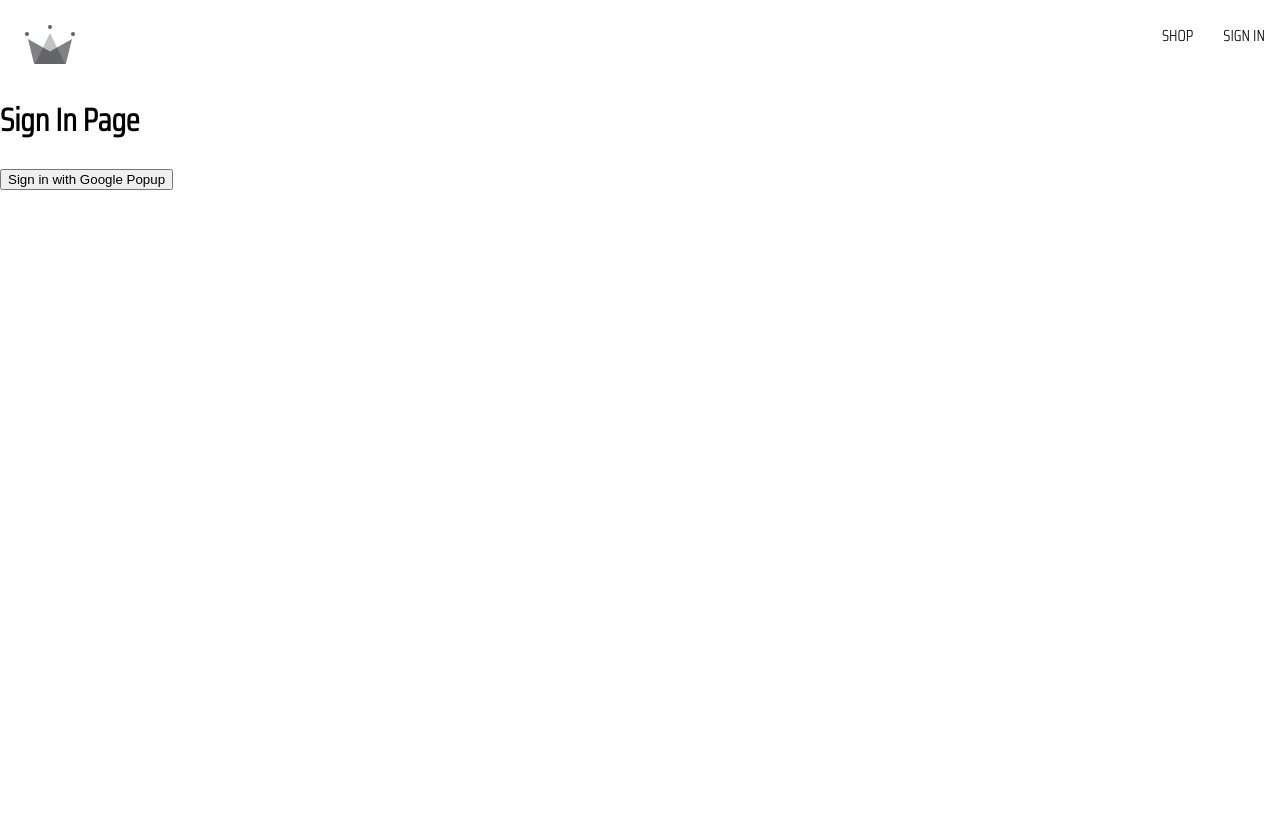
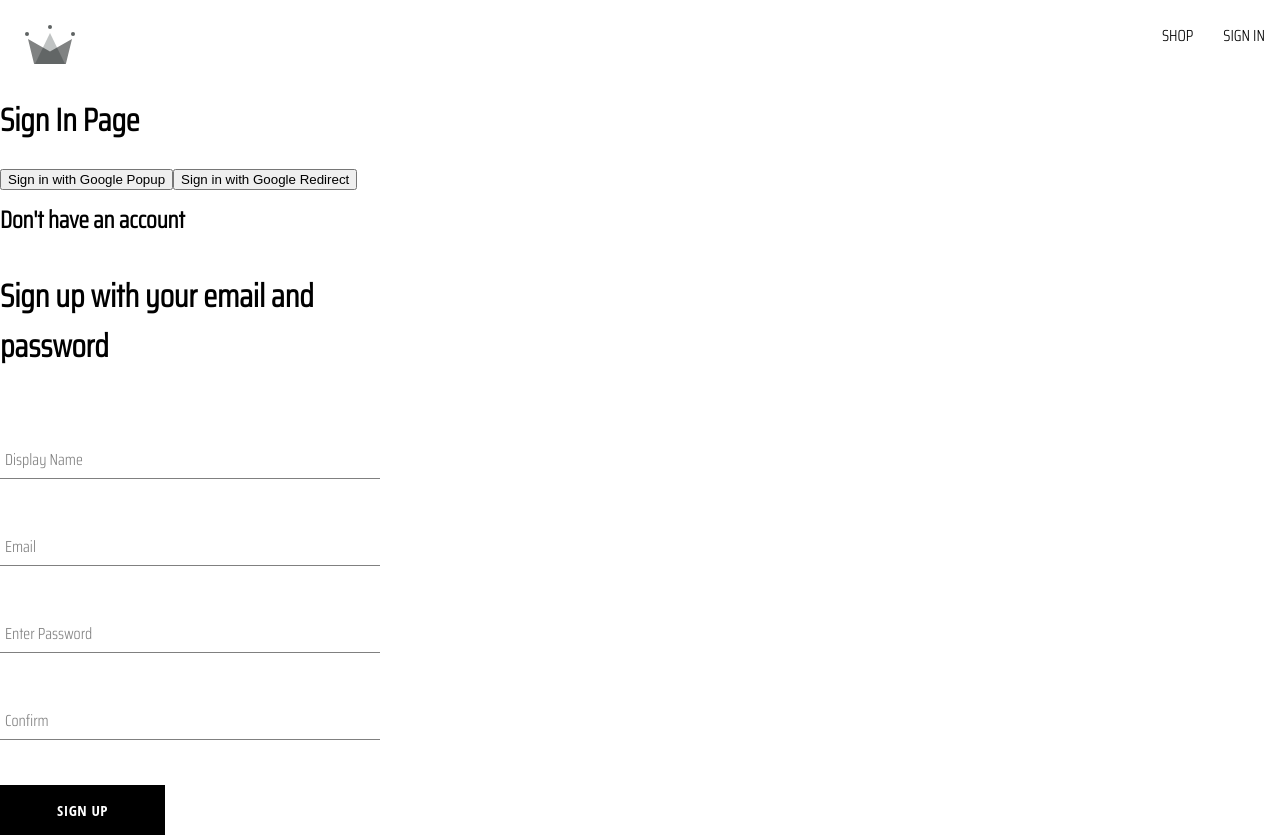
Before and after one commit to Atikrg/crwn-clothing-reactJS, a React (Create React App) app: page /sign-in in a window 1280 px wide. Before the commit the page ends 800 px from the top, so only its background shows below. Built offline with nearby package versions, Linux system fonts and the light colour scheme.

Commit message:
created sign up component, the form input component, button component

```diff
--- /dev/null
+++ b/src/components/button/button.component.jsx
@@ -0,0 +1,19 @@
+/**
+ * default
+ * inverted
+ * google sign in
+ */
+import './button.styles.scss'
+const BUTTON_TYPE_CLASSES = {
+    google: 'goole-sign-in',
+    inverted:'inverted'
+}
+
+const Button = ({children, buttonType, ...otherProps}) =>{
+
+    return (
+<button className={`button-container ${BUTTON_TYPE_CLASSES[buttonType]}` }>{children}</button>
+    )
+}
+
+export default Button;
--- /dev/null
+++ b/src/components/button/button.styles.scss
@@ -0,0 +1,46 @@
+.button-container {
+    min-width: 165px;
+    width: auto;
+    height: 50px;
+    letter-spacing: 0.5px;
+    line-height: 50px;
+    padding: 0 35px 0 35px;
+    font-size: 15px;
+    background-color: black;
+    color: white;
+    text-transform: uppercase;
+    font-family: 'Open Sans Condensed';
+    font-weight: bolder;
+    border: none;
+    cursor: pointer;
+    display: flex;
+    justify-content: center;
+
+    &:hover {
+        background-color: white;
+        color: black;
+        border: 1px solid black;
+    }
+
+    &.google-sign-in {
+        background-color: #4285f4;
+        color: white;
+
+        &:hover {
+            background-color: #357ae8;
+            border: none;
+        }
+    }
+
+    &.inverted {
+        background-color: white;
+        color: black;
+        border: 1px solid black;
+
+        &:hover {
+            background-color: black;
+            color: white;
+            border: none;
+        }
+    }
+}
--- /dev/null
+++ b/src/components/form-input/form-input.component.jsx
@@ -0,0 +1,22 @@
+import './form-input.styles.scss'
+const FormInput = ({label, ...otherProps})=>{
+    return (
+        <div className="group">
+            <input className="form-input" {...otherProps} />
+
+        {label && (
+             <label
+                className={
+                        `${otherProps.value.length ?
+                        'shrink' :
+                        ''}
+                        form-input-label
+                  `}>
+                    {label}
+        </label>
+        )}
+        </div>
+    )
+}
+
+export default FormInput;
--- /dev/null
+++ b/src/components/form-input/form-input.styles.scss
@@ -0,0 +1,54 @@
+$sub-color: grey;
+$main-color: black;
+
+@mixin shrinkLabel {
+    top: -14px;
+    font-size: 12px;
+    color: $main-color;
+}
+
+.group {
+    position: relative;
+    margin: 45px 0;
+
+    .form-input {
+        background: none;
+        background-color: white;
+        color: $sub-color;
+        font-size: 18px;
+        padding: 10px 10px 10px 5px;
+        display: block;
+        width: 100%;
+        border: none;
+        border-radius: 0;
+        border-bottom: 1px solid $sub-color;
+        margin: 25px 0;
+
+        &:focus {
+            outline: none;
+        }
+
+        &:focus~.form-input-label {
+            @include shrinkLabel();
+        }
+    }
+
+    input[type='password'] {
+        letter-spacing: 0.3em;
+    }
+
+    .form-input-label {
+        color: $sub-color;
+        font-size: 16px;
+        font-weight: normal;
+        position: absolute;
+        pointer-events: none;
+        left: 5px;
+        top: 10px;
+        transition: 300ms ease all;
+
+        &.shrink {
+            @include shrinkLabel();
+        }
+    }
+}
--- a/src/routes/signin/sign-in.component.jsx
+++ b/src/routes/signin/sign-in.component.jsx
@@ -1,15 +1,49 @@
-import { signInWithGooglePopup, createUserDocumentFromAuth } from "../../utils/firebase/firebase.utils";
-
+import SignUpForm from "../../sign-up-form/sign-up-form.component";
+import { useEffect } from "react";
+import { getRedirectResult } from "firebase/auth";
+import {
+    auth,
+    signInWithGooglePopup,
+    createUserDocumentFromAuth,
+    signInWithGoogleRedirect
+} from "../../utils/firebase/firebase.utils";
 
 const SignIn = ()=>{
+   useEffect(()=>{
+    async function fetchData(){
+        getRedirectResult(auth);
+        const response = await getRedirectResult(auth);
+
+        if(response){
+            const userDocRef = await
+            createUserDocumentFromAuth(response.user);
+        }
+    }
+       fetchData();
+   }, []);
+
     const logGoogleUser = async() => {
         const {user} = await signInWithGooglePopup();
         const userDocRef = createUserDocumentFromAuth(user);
+
     }
+    const logGoogleRedirectUser = async() =>{
+        const {user} = await signInWithGoogleRedirect();
+        console.log({user})
+    };
     return(
        <div>
-        <h1>Sign In Page</h1>
-        <button onClick = {logGoogleUser}>Sign in with Google Popup</button>
+            <h1>Sign In Page</h1>
+
+            <button onClick = {logGoogleUser}>
+                Sign in with Google Popup
+            </button>
+
+            <button onClick={logGoogleRedirectUser}>
+                Sign in with Google Redirect
+            </button>
+
+            <SignUpForm/>
        </div>
         )
 }
--- /dev/null
+++ b/src/sign-up-form/sign-up-form.component.jsx
@@ -0,0 +1,98 @@
+import { useState } from 'react';
+import './sign-up-form.styles.scss'
+
+import Button from '../components/button/button.component';
+import {
+    createAuthUserWithEmailAndPassword,
+    createUserDocumentFromAuth
+    } from '../utils/firebase/firebase.utils';
+
+import FormInput from '../components/form-input/form-input.component';
+
+const defaultFormFields = {
+    displayName: '',
+    email: '',
+    password: '',
+    confirmPassword: ''
+}
+
+const SignUpForm = () => {
+    const [formFields, setFormFields] = useState(defaultFormFields)
+    const { displayName, email, password, confirmPassword } = formFields;
+
+    const resetFormFields = ()=>{
+        setFormFields(defaultFormFields);
+    }
+
+    const handleSubmit = async (event) => {
+        event.preventDefault();
+        if (password !== confirmPassword) {
+            alert("Passwords do not match");
+            return;
+        }
+        try {
+            const {user} = await createAuthUserWithEmailAndPassword(
+                email,
+                password
+            );
+            await createUserDocumentFromAuth(user, {displayName});
+           resetFormFields();
+        } catch (error) {
+            if (error.code === 'auth/email-already-in-use') {
+                alert('Cannot create user, email already in use');
+            }else{
+                console.log("User creation encountered an error", error);
+            }
+        }
+
+    }
+
+    const handleChange = (event) => {
+        const { name, value } = event.target;
+        setFormFields({ ...formFields, [name]: value });
+    }
+
+    return (
+        <div className='sign-up-container'>
+        <h2>Don't have an account</h2>
+            <h1>
+                Sign up  with your email and password
+            </h1>
+            <form onSubmit={handleSubmit}>
+                <FormInput
+                    label= "Display Name"
+                    type="text" required
+                    onChange={handleChange}
+                    name="displayName"
+                    value={displayName} />
+
+                <FormInput
+                    label="Email"
+                    type="email" required
+                    onChange={handleChange}
+                    name="email"
+                    value={email} />
+
+                <FormInput
+                    label= "Enter Password"
+                    type="password" required
+                    onChange={handleChange}
+                    name="password"
+                    value={password} />
+
+
+                <FormInput
+                    label= "Confirm"
+                    type="password" required
+                    onChange={handleChange}
+                    name="confirmPassword"
+                    value={confirmPassword} />
+
+                <Button buttonType="google" type="submit">
+                    Sign Up
+                </Button>
+            </form>
+        </div>
+    )
+}
+export default SignUpForm
--- /dev/null
+++ b/src/sign-up-form/sign-up-form.styles.scss
@@ -0,0 +1,9 @@
+.sign-up-container{
+    display:flex;
+    flex-direction: column;
+    width: 380px;
+
+    h2{
+        margin: 10px 0;
+    }
+}
--- a/src/utils/firebase/firebase.utils.js
+++ b/src/utils/firebase/firebase.utils.js
@@ -1,6 +1,13 @@
+import { getFirestore, doc, getDoc, setDoc } from 'firebase/firestore';
 import { initializeApp } from 'firebase/app';
-import { getAuth, signInWithRedirect, signInWithPopup, GoogleAuthProvider } from 'firebase/auth';
-import { getFirestore, doc, getDoc, setDoc } from 'firebase/firestore';
+import {
+    getAuth,
+    signInWithRedirect,
+    signInWithPopup,
+    GoogleAuthProvider,
+    createUserWithEmailAndPassword,
+
+} from 'firebase/auth';
 
 const firebaseConfig = {
     apiKey: "AIzaSyAdQEHrK6iXK8P6ZM-k4hweGrNJb_pmvhg",
@@ -15,17 +22,25 @@
 // Initialize Firebase
 const firebaseApp = initializeApp(firebaseConfig);
 
-const provider = new GoogleAuthProvider();
-provider.setCustomParameters({
+const googleProvider = new GoogleAuthProvider();
+
+googleProvider.setCustomParameters({
     prompt: "select_account"
 });
 
 export const auth = getAuth();
-export const signInWithGooglePopup = () => signInWithPopup(auth, provider);
+
+export const signInWithGooglePopup = () =>
+                    signInWithPopup(auth, googleProvider);
+
+export const signInWithGoogleRedirect = () =>
+                    signInWithRedirect(auth, googleProvider);
 
 export const db = getFirestore();
 
-export const createUserDocumentFromAuth = async (userAuth) =>{
+export const createUserDocumentFromAuth =
+    async (userAuth, additionalInformation) => {
+        if (!userAuth) return;
         const userDocRef = doc(db, 'users', userAuth.uid);
 
         console.log(userDocRef);
@@ -33,17 +48,18 @@
         const userSnapShot = await getDoc(userDocRef);
         console.log(userSnapShot.exists());
 
-    if(!userSnapShot.exists()){
-        const {displayName, email} = userAuth;
+        if (!userSnapShot.exists()) {
+            const { displayName, email } = userAuth;
             const createdAt = new Date();
 
-        try{
+            try {
                 await setDoc(userDocRef, {
                     displayName,
                     email,
-                createdAt
+                    createdAt,
+                    ...additionalInformation
                 });
-        }catch(error){
+            } catch (error) {
                 console.log("Error creating the user", error.message);
             }
     }
@@ -54,3 +70,9 @@
 
     return userDocRef;
 };
+
+export const createAuthUserWithEmailAndPassword = async (email, password) => {
+    if (!email || !password) return;
+
+    return await createUserWithEmailAndPassword(auth, email, password);
+};
```
Lines whose indentation alone changed are shown as unchanged.
